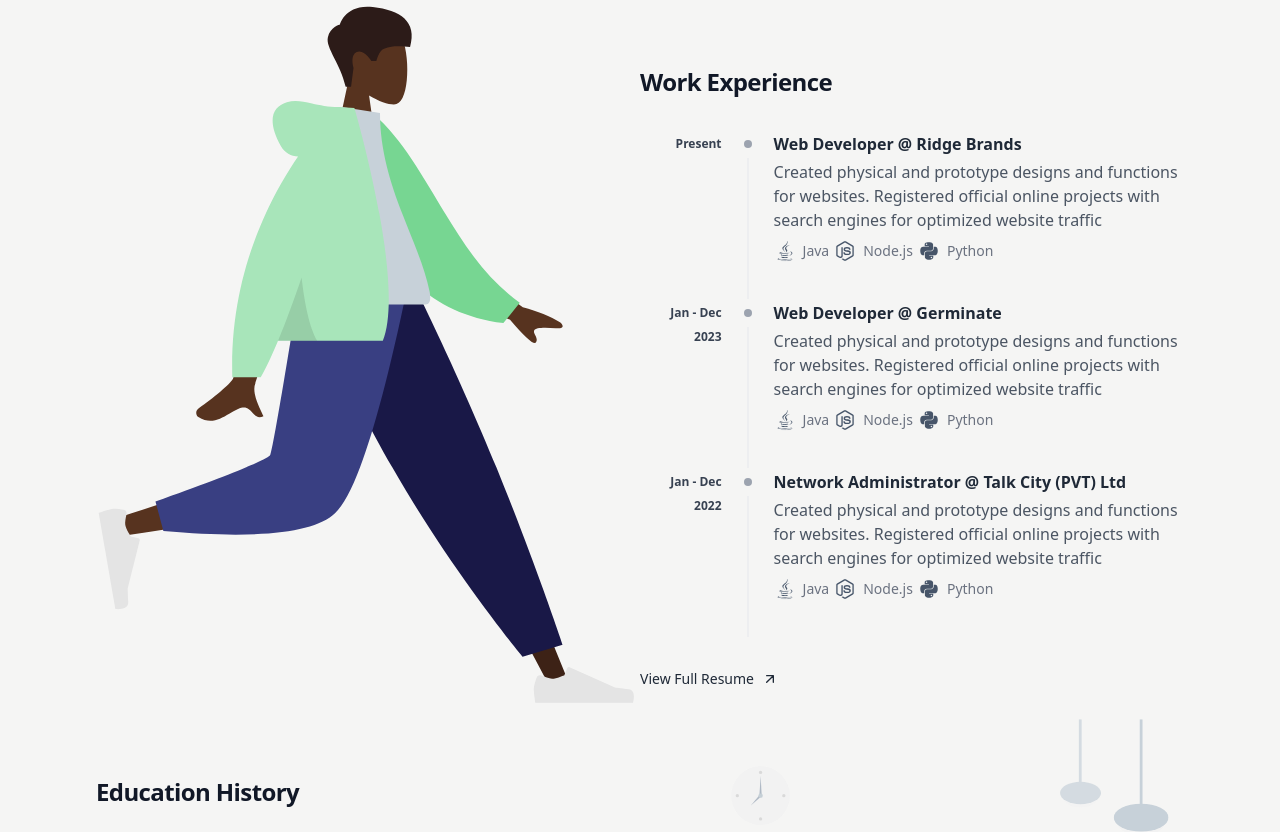
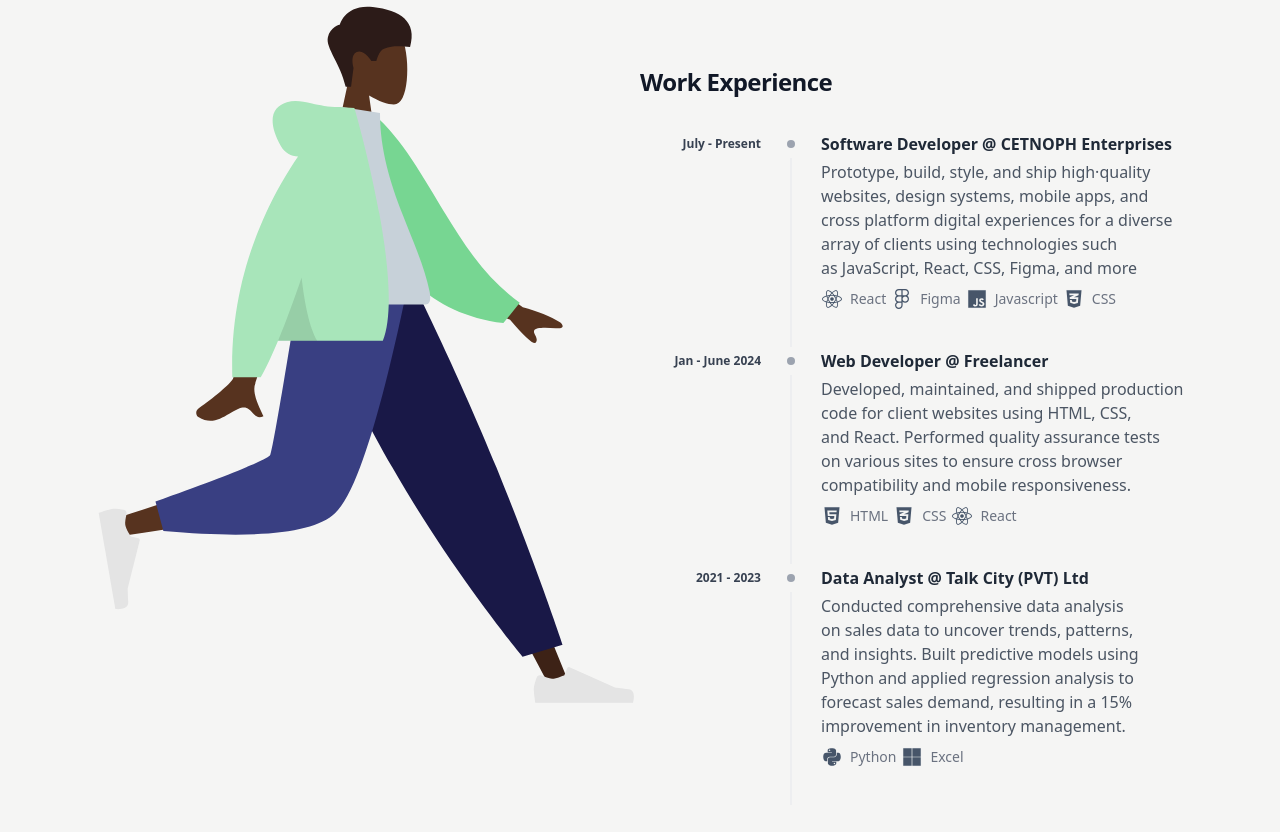
Before and after one commit to phil23-4/phil-portfolio, a React (Vite) app: page / in a window 1280 px wide. Shown: the part 1566-2398 px from the top of the page. Built offline with nearby package versions, Linux system fonts and the light colour scheme.

Commit message:
fixed work  experience section details and minor changes in projects page

```diff
--- a/src/components/about.jsx
+++ b/src/components/about.jsx
@@ -2,11 +2,16 @@
 import { FontAwesomeIcon } from "@fortawesome/react-fontawesome";
 import {
   faJava,
+  faCss3Alt,
   faNodeJs,
   faPython,
+  faFigma,
+  faKaggle,
+  faReact,
   faHtml5,
   faJs,
   faCss3,
+  faMicrosoft,
 } from "@fortawesome/free-brands-svg-icons";
 import work from "../assets/images/work.svg";
 import person from "../assets/images/person.svg";
@@ -14,74 +19,74 @@
 
 const experience = [
   {
-    date: "Present",
-    role: "Web Developer",
-    company: "Ridge Brands",
+    date: "July - Present",
+    role: "Software Developer",
+    company: "CETNOPH Enterprises",
     description:
-      "Created physical and prototype designs and functions for websites. Registered official online projects with search engines for optimized website traffic",
+      "Prototype, build, style, and ship high·quality websites, design systems, mobile apps, and cross platform digital experiences for a diverse array of clients using technologies such as JavaScript, React, CSS, Figma, and more",
     tools: [
       {
         id: 0,
-        name: "Java",
-        icon: faJava,
+        name: "React",
+        icon: faReact,
       },
       {
         id: 1,
-        name: "Node.js",
-        icon: faNodeJs,
+        name: "Figma",
+        icon: faFigma,
       },
       {
         id: 2,
-        name: "Python",
-        icon: faPython,
+        name: "Javascript",
+        icon: faJs,
+      },
+      {
+        id: 3,
+        name: "CSS",
+        icon: faCss3Alt,
       },
     ],
   },
   {
-    date: "Jan - Dec 2023",
+    date: "Jan - June 2024",
     role: "Web Developer",
-    company: "Germinate",
+    company: "Freelancer",
     description:
-      "Created physical and prototype designs and functions for websites. Registered official online projects with search engines for optimized website traffic",
+      "Developed, maintained, and shipped production code for client websites using HTML, CSS, and React. Performed quality assurance tests on various sites to ensure cross browser compatibility and mobile responsiveness.",
     tools: [
       {
         id: 0,
-        name: "Java",
-        icon: faJava,
+        name: "HTML",
+        icon: faHtml5,
       },
       {
         id: 1,
-        name: "Node.js",
-        icon: faNodeJs,
+        name: "CSS",
+        icon: faCss3Alt,
       },
       {
         id: 2,
-        name: "Python",
-        icon: faPython,
+        name: "React",
+        icon: faReact,
       },
     ],
   },
   {
-    date: "Jan - Dec 2022",
-    role: "Network Administrator",
+    date: "2021 - 2023",
+    role: "Data Analyst",
     company: "Talk City (PVT) Ltd",
     description:
-      "Created physical and prototype designs and functions for websites. Registered official online projects with search engines for optimized website traffic",
+      "Conducted comprehensive data analysis on sales data to uncover trends, patterns, and insights. Built predictive models using Python and applied regression analysis to forecast sales demand, resulting in a 15% improvement in inventory management.",
     tools: [
       {
         id: 0,
-        name: "Java",
-        icon: faJava,
+        name: "Python",
+        icon: faPython,
       },
       {
         id: 1,
-        name: "Node.js",
-        icon: faNodeJs,
-      },
-      {
-        id: 2,
-        name: "Python",
-        icon: faPython,
+        name: "Excel",
+        icon: faMicrosoft,
       },
     ],
   },
@@ -189,9 +194,9 @@
                 <div className="mt-8">
                   {/* <!-- Item --> */}
                   {experience.map((exp) => (
-                    <div key={exp.company} className="flex gap-x-3">
+                    <div key={exp.company} className="flex gap-x-4">
                       {/* <!-- Left Content --> */}
-                      <div className="w-56 text-end">
+                      <div className="w-1/4 text-end">
                         <span className="text-xs font-semibold text-gray-700">
                           {exp.date}
                         </span>
@@ -207,11 +212,11 @@
                       {/* <!-- End Icon --> */}
 
                       {/* <!-- Right Content --> */}
-                      <div className="grow pt-0.5 pb-8">
+                      <div className="grow pt-0.5 pb-8 w-3/4">
                         <h3 className="flex gap-x-1.5 font-bold text-gray-800">
                           {exp.role} @ {exp.company}
                         </h3>
-                        <p className="mt-1 text-gray-600 leading-6">
+                        <p className="mt-1 text-gray-600 leading-6 text-balance">
                           {exp.description}
                         </p>
 
@@ -234,7 +239,8 @@
                   ))}
                   <a
                     className="group flex group-hover:scale-x-105 mt-8 items-center gap-2 text-sm font-medium text-gray-800 hover:text-gray-500"
-                    href="#"
+                    href="/resume.pdf"
+                    target="_blank"
                   >
                     View Full Resume
                     <svg
@@ -301,7 +307,8 @@
                   ))}
                   <a
                     className="group flex group-hover:scale-x-105 mt-8 items-center gap-2 text-sm font-medium text-gray-800 hover:text-gray-500"
-                    href="#"
+                    href="/resume.pdf"
+                    target="_blank"
                   >
                     View Full Resume
                     <svg
--- a/src/components/projects.jsx
+++ b/src/components/projects.jsx
@@ -13,7 +13,7 @@
     id: 2,
     name: "Vision 2030 Movement",
     description: "Lorem",
-    link: "https://vision2030movement.com",
+    link: "https://vision2030-two.vercel.app/",
     image: "https://tailwindui.com/img/logos/mark.svg?color=indigo&shade=600",
     tools: ["HTML", "CSS", "Tailwind CSS", "JavaScript"],
   },
@@ -46,7 +46,7 @@
               style={{
                 background: `url(${project.image})`,
                 backgroundRepeat: "no-repeat",
-                backgroundSize: "cover",
+                backgroundSize: "contain",
                 backgroundPosition: "center",
               }}
             >
@@ -64,7 +64,7 @@
                       {project.description}
                     </p>
                   </div>
-                  <div className="mt-6 flex flex-wrap gap-2">
+                  <div className="mt-6 hidden md:block flex-wrap gap-2">
                     {project.tools.map((tool) => (
                       <span
                         key={tool}
```
Also changed, not shown: src/components/nav/header.jsx (+111 -30 lines), 1 other file (tests, documents, lock files or other folders).
